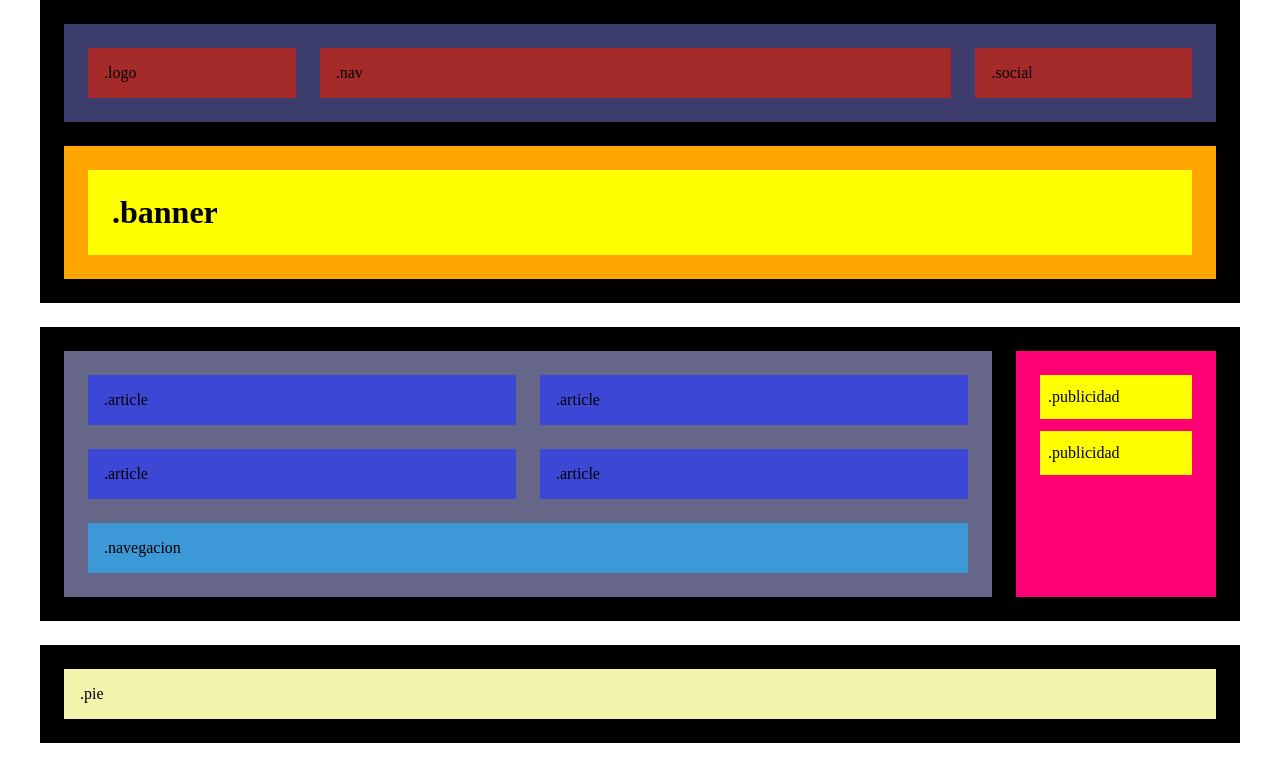
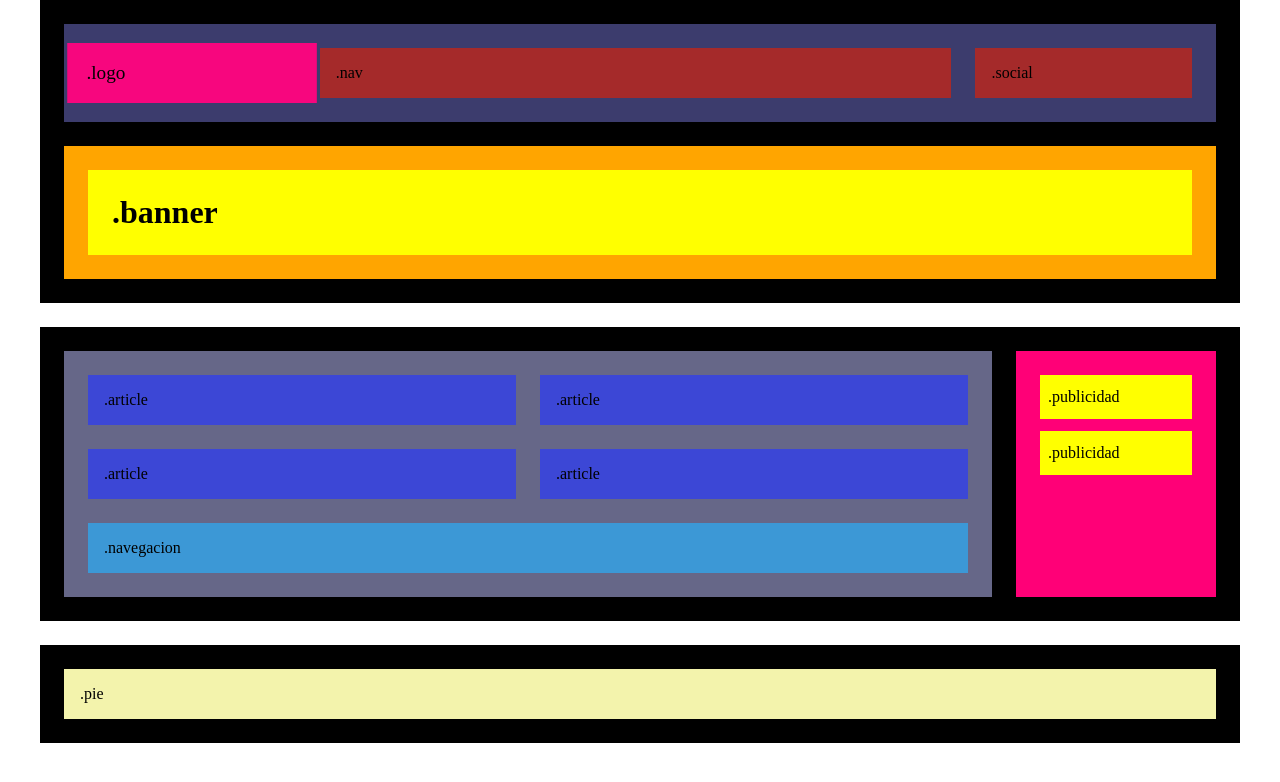
Before and after one commit to sofrayala/1.1Maquetacion-Nivel1, a plain HTML site: page index.html in a window 1280 px wide. In both pictures the pointer is over the element ".logo". Drawn offline with Linux system fonts and the light colour scheme.

Commit message:
Ejercicios 4 y 5

```diff
--- a/base.css
+++ b/base.css
@@ -33,6 +33,13 @@
   display: flex;
   padding: 1rem;
   flex-grow: 1;
+  cursor: pointer;
+  transition: all 0.2s;
+}
+
+.logo:hover {
+  transform: scale(1.2);
+  background-color: rgb(247, 6, 126);
 }
 
 .nav {
```
